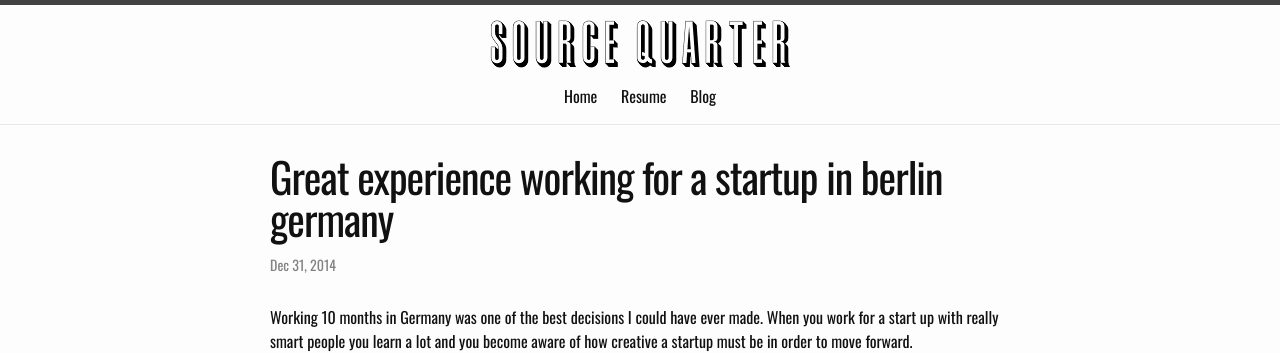
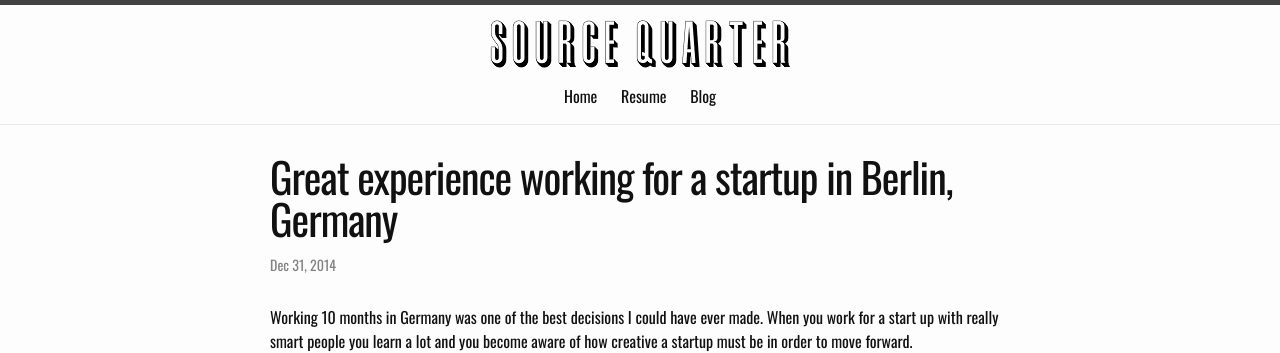
Before and after one commit to lucachaco/sourcequarter-lander, a Jekyll site: the page built from _posts/2014-12-31-great-experience-working-for-a-startup-in-berlin-germany.md, in a window 1280 px wide. Shown: the top 353 px of the page. Built offline with Jekyll 4.4.1, drawn with Linux system fonts in a browser that asks for light colours.

```diff
--- a/_posts/2014-12-31-great-experience-working-for-a-startup-in-berlin-germany.md
+++ b/_posts/2014-12-31-great-experience-working-for-a-startup-in-berlin-germany.md
@@ -1,6 +1,6 @@
 ---
 layout: post
-title:  "Great experience working for a startup in berlin germany"
+title:  "Great experience working for a startup in Berlin, Germany"
 date:   2014-12-31 09:51:00
 categories: experience
 ---
```
